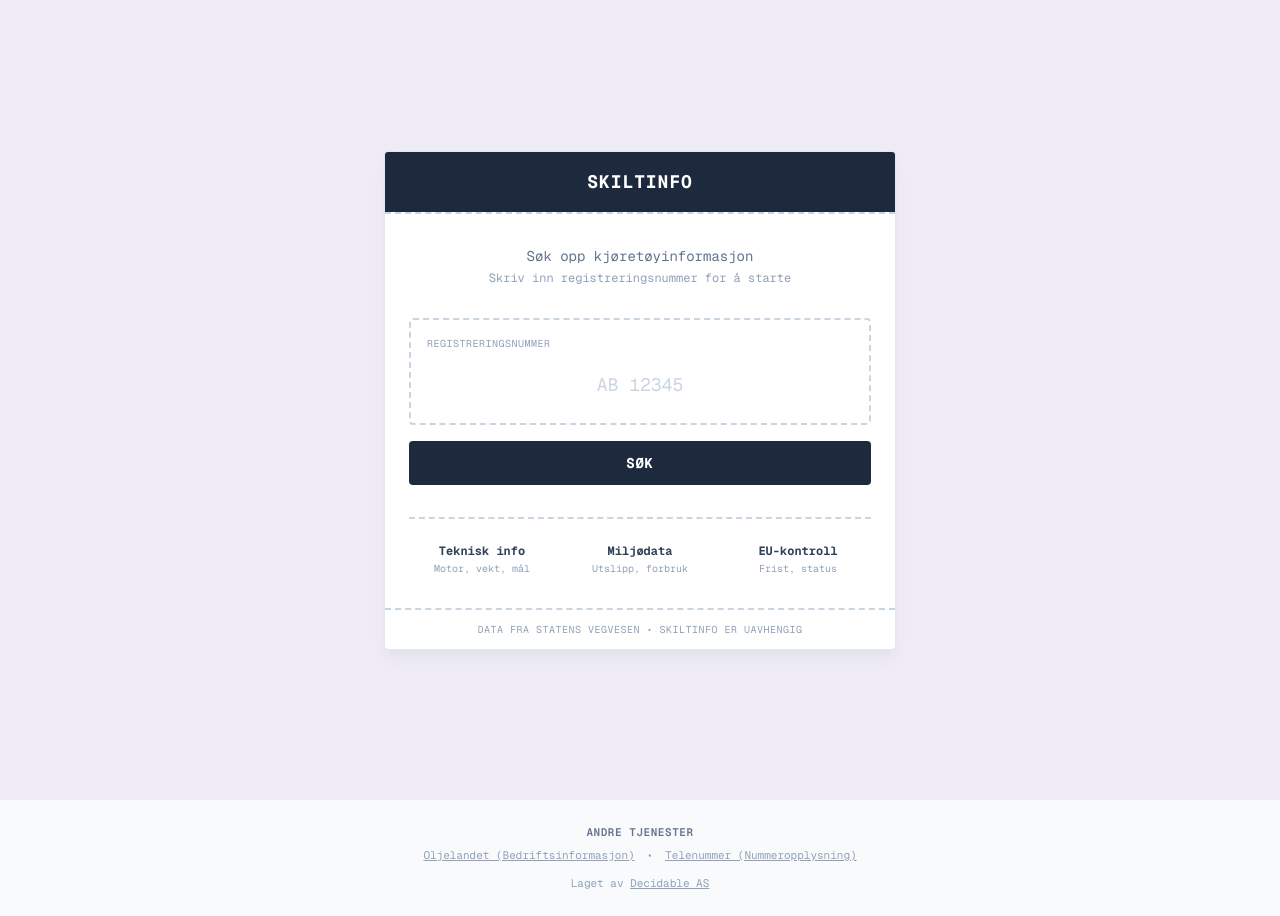
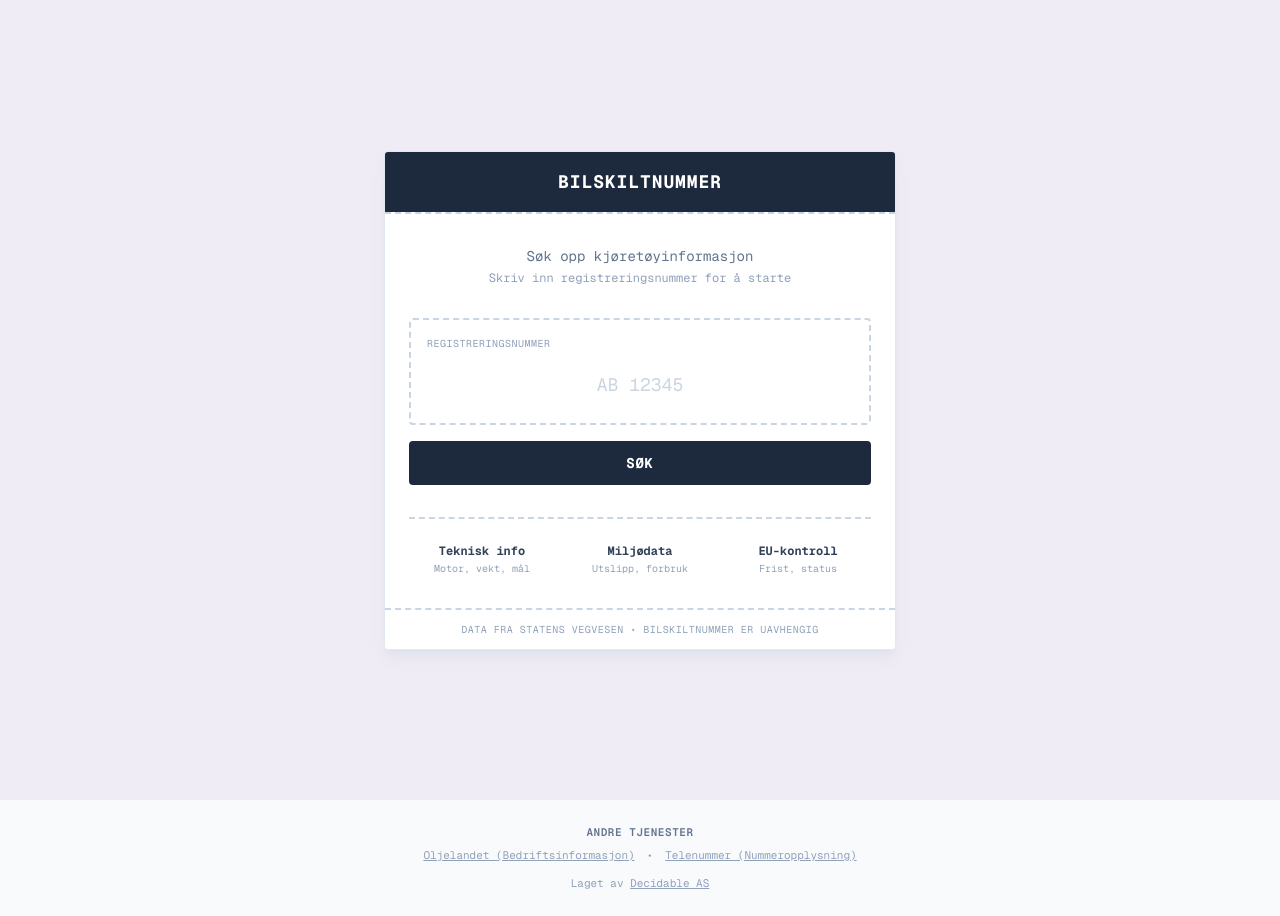
Before and after one commit to Decidable-AS/skiltinfo, a Next.js app: page / in a window 1280 px wide. Built offline with nearby package versions, Linux system fonts and the light colour scheme.

Commit message:
Rename Skiltinfo to Bilskiltnummer across app and package.json
- Update package name in package.json
- Replace displayed app name in pages, error screens, layout and components
- Update metadata/siteName and copy mentioning Skiltinfo to Bilskiltnummer

```diff
--- a/package.json
+++ b/package.json
@@ -1,5 +1,5 @@
 {
-  "name": "skiltinfo",
+  "name": "bilskiltnummer",
   "version": "0.1.0",
   "private": true,
   "scripts": {
--- a/src/app/[regnr]/not-found.tsx
+++ b/src/app/[regnr]/not-found.tsx
@@ -11,7 +11,7 @@ export default function NotFound() {
               <Link href="/" className="text-sm font-bold text-white hover:text-slate-300 transition-colors tracking-wider uppercase">
                 Nytt søk
               </Link>
-              <div className="text-lg font-bold tracking-wider">SKILTINFO</div>
+              <div className="text-lg font-bold tracking-wider">BILSKILTNUMMER</div>
               <div className="text-xs invisible">Nytt søk</div>
             </div>
           </div>
@@ -43,7 +43,7 @@ export default function NotFound() {
 
           <div className="border-t-2 border-dashed border-slate-300" />
           <div className="px-6 py-3 text-center font-mono text-[10px] text-slate-400 uppercase tracking-wider">
-            Data fra Statens vegvesen &bull; Skiltinfo er uavhengig
+            Data fra Statens vegvesen &bull; Bilskiltnummer er uavhengig
           </div>
         </div>
       </div>
--- a/src/app/[regnr]/page.tsx
+++ b/src/app/[regnr]/page.tsx
@@ -28,7 +28,7 @@ export async function generateMetadata({ params }: PageProps): Promise<Metadata>
   const merke = tech?.generelt?.merke?.[0]?.merke || "";
   const modell = tech?.generelt?.handelsbetegnelse?.[0] || "";
   const year = vehicle.forstegangsregistrering?.registrertForstegangNorgeDato?.slice(0, 4) || "";
-  const title = `${plate} - ${merke} ${modell} ${year} | Skiltinfo`;
+  const title = `${plate} - ${merke} ${modell} ${year} | Bilskiltnummer`;
   const description = `Se all informasjon om ${merke} ${modell} (${year}) med registreringsnummer ${plate}. Motor, vekt, dekk, EU-kontroll, utslipp og mer.`;
 
   return {
@@ -38,7 +38,7 @@ export async function generateMetadata({ params }: PageProps): Promise<Metadata>
       title,
       description,
       type: "website",
-      siteName: "Skiltinfo",
+      siteName: "Bilskiltnummer",
       url: canonical,
     },
     twitter: { card: "summary", title, description },
@@ -106,7 +106,7 @@ export default async function VehiclePage({ params }: PageProps) {
                 <Link href="/" className="text-sm font-bold text-white hover:text-slate-300 transition-colors tracking-wider uppercase">
                   Nytt søk
                 </Link>
-                <div className="text-lg font-bold tracking-wider">SKILTINFO</div>
+                <div className="text-lg font-bold tracking-wider">BILSKILTNUMMER</div>
                 <div className="text-xs invisible">Nytt søk</div>
               </div>
             </div>
@@ -263,7 +263,7 @@ export default async function VehiclePage({ params }: PageProps) {
                 Nytt søk
               </Link>
               <div className="mt-3 text-center font-mono text-[10px] text-slate-400 uppercase tracking-wider">
-                Data fra Statens vegvesen &bull; Skiltinfo er uavhengig
+                Data fra Statens vegvesen &bull; Bilskiltnummer er uavhengig
               </div>
             </div>
           </div>
--- a/src/app/error.tsx
+++ b/src/app/error.tsx
@@ -17,7 +17,7 @@ export default function ErrorPage({ error, reset }: ErrorPageProps) {
     <ErrorScreen
       title="Kunne ikke laste siden"
       message="Det oppstod en feil mens vi hentet informasjonen du ba om."
-      details="Prøv å laste siden på nytt. Hvis problemet vedvarer, kan tjenesten hos Statens vegvesen eller Skiltinfo være midlertidig utilgjengelig."
+      details="Prøv å laste siden på nytt. Hvis problemet vedvarer, kan tjenesten hos Statens vegvesen eller Bilskiltnummer være midlertidig utilgjengelig."
       onReset={reset}
     />
   );
--- a/src/app/global-error.tsx
+++ b/src/app/global-error.tsx
@@ -28,7 +28,7 @@ export default function GlobalErrorPage({ error, reset }: GlobalErrorPageProps)
     <html lang="nb">
       <body className={`${geistSans.variable} ${geistMono.variable} antialiased`}>
         <ErrorScreen
-          title="Skiltinfo er midlertidig utilgjengelig"
+          title="Bilskiltnummer er midlertidig utilgjengelig"
           message="Applikasjonen traff en uventet feil før siden kunne vises."
           details="Prøv igjen om litt. Hvis feilen fortsetter, jobber vi sannsynligvis allerede med saken."
           onReset={reset}
--- a/src/app/layout.tsx
+++ b/src/app/layout.tsx
@@ -15,7 +15,7 @@ const geistMono = Geist_Mono({
 
 export const metadata: Metadata = {
   title: {
-    default: "Skiltinfo - Kjøretøyinformasjon for norske kjøretøy",
+    default: "Bilskiltnummer - Kjøretøyinformasjon for norske kjøretøy",
     template: "%s",
   },
   description:
@@ -29,19 +29,19 @@ export const metadata: Metadata = {
     "kjøretøydata",
     "bilinfo",
     "norske biler",
-    "skiltinfo",
+    "bilskiltnummer",
   ],
   openGraph: {
     type: "website",
     locale: "nb_NO",
-    siteName: "Skiltinfo",
-    title: "Skiltinfo - Kjøretøyinformasjon for norske kjøretøy",
+    siteName: "Bilskiltnummer",
+    title: "Bilskiltnummer - Kjøretøyinformasjon for norske kjøretøy",
     description:
       "Søk opp detaljert kjøretøyinformasjon med registreringsnummer. Tekniske data, motor, vekt, EU-kontroll, utslipp og mer.",
   },
   twitter: {
     card: "summary",
-    title: "Skiltinfo - Kjøretøyinformasjon for norske kjøretøy",
+    title: "Bilskiltnummer - Kjøretøyinformasjon for norske kjøretøy",
     description:
       "Søk opp detaljert kjøretøyinformasjon med registreringsnummer.",
   },
--- a/src/app/page.tsx
+++ b/src/app/page.tsx
@@ -34,7 +34,7 @@ export default function Home() {
           <div className="bg-white rounded shadow-lg shadow-slate-300/40 border border-slate-200 overflow-hidden">
             {/* Header strip */}
             <div className="bg-slate-800 text-white px-6 py-4 font-mono text-center">
-              <div className="text-lg font-bold tracking-wider">SKILTINFO</div>
+              <div className="text-lg font-bold tracking-wider">BILSKILTNUMMER</div>
             </div>
 
             {/* Perforated edge */}
@@ -106,7 +106,7 @@ export default function Home() {
             {/* Footer strip */}
             <div className="border-t-2 border-dashed border-slate-300" />
             <div className="px-6 py-3 text-center font-mono text-[10px] text-slate-400 uppercase tracking-wider">
-              Data fra Statens vegvesen &bull; Skiltinfo er uavhengig
+              Data fra Statens vegvesen &bull; Bilskiltnummer er uavhengig
             </div>
           </div>
         </div>
--- a/src/components/error-screen.tsx
+++ b/src/components/error-screen.tsx
@@ -32,7 +32,7 @@ export function ErrorScreen({
               ) : (
                 <div className="text-xs invisible">Nytt søk</div>
               )}
-              <div className="text-lg font-bold tracking-wider">SKILTINFO</div>
+              <div className="text-lg font-bold tracking-wider">BILSKILTNUMMER</div>
               <div className="text-xs invisible">Nytt søk</div>
             </div>
           </div>
@@ -80,7 +80,7 @@ export function ErrorScreen({
 
           <div className="border-t-2 border-dashed border-slate-300" />
           <div className="px-6 py-3 text-center font-mono text-[10px] text-slate-400 uppercase tracking-wider">
-            Data fra Statens vegvesen &bull; Skiltinfo er uavhengig
+            Data fra Statens vegvesen &bull; Bilskiltnummer er uavhengig
           </div>
         </div>
       </div>
```
